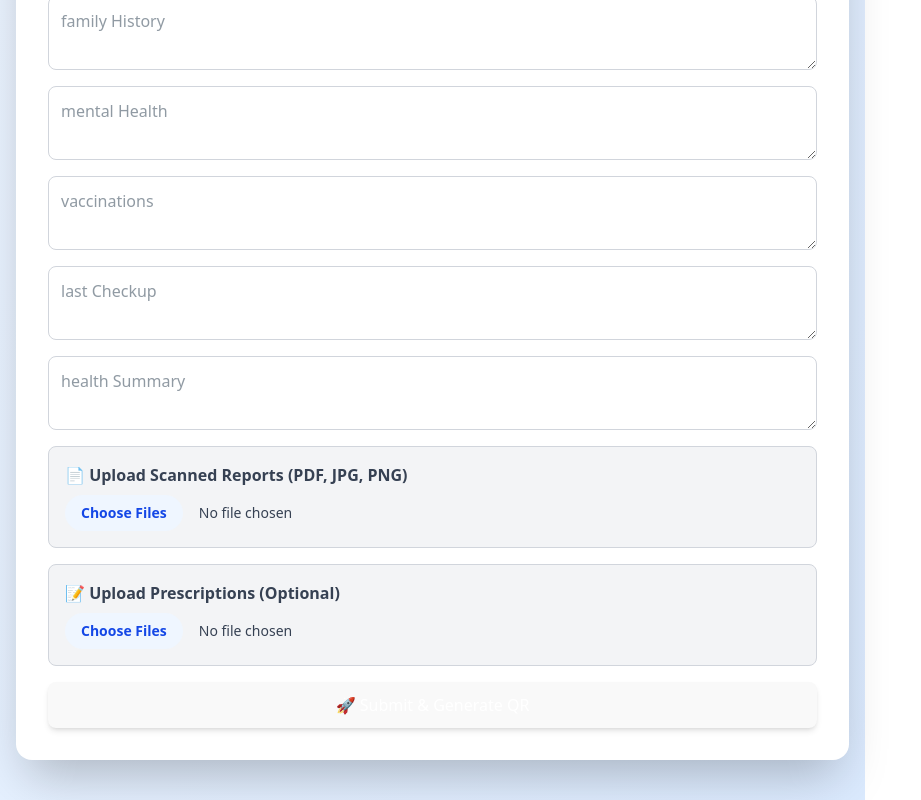
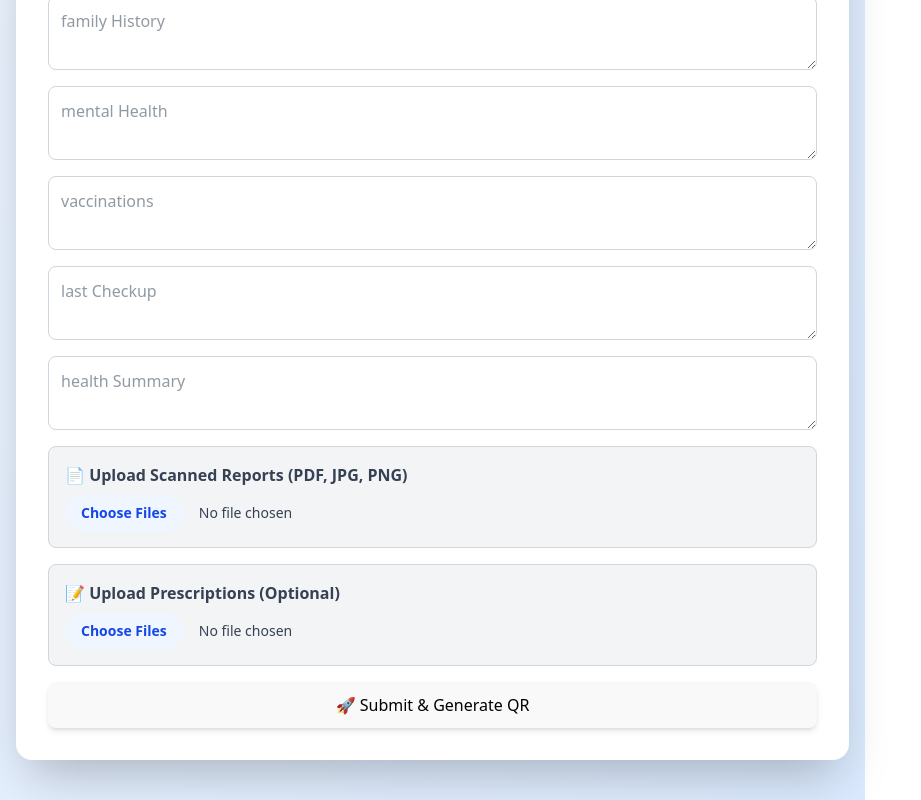
Before and after one commit to vardhan011/qrhelper, a React (Vite) app in the folder qr-health-frontend/: page / in a window 1280 px wide. Shown: the part 780-1580 px from the top of the page, without its empty margins (0-921 px from the left). Built offline with nearby package versions, Linux system fonts and the light colour scheme.

Commit message:
Changes some code of line

```diff
--- a/qr-health-frontend/src/components/UserForm.jsx
+++ b/qr-health-frontend/src/components/UserForm.jsx
@@ -101,7 +101,7 @@ const UserForm = () => {
 
                     <button
                         type="submit"
-                        className="col-span-full w-full bg-black text-white font-semibold py-3 rounded-xl shadow-md hover:bg-gray-900 hover:scale-[1.01] active:scale-[0.98] transition-all duration-200 ease-in-out"
+                        className="col-span-full w-full bg-black text-black font-semibold py-3 rounded-xl shadow-md hover:bg-gray-900 hover:scale-[1.01] active:scale-[0.98] transition-all duration-200 ease-in-out"
                     >
                         🚀 Submit & Generate QR
                     </button>
--- a/qr-health-frontend/src/pages/ViewUser.jsx
+++ b/qr-health-frontend/src/pages/ViewUser.jsx
@@ -94,7 +94,8 @@ const ViewUser = () => {
                 <div className="mt-10 flex flex-col items-center">
                     <h3 className="text-xl font-bold mb-2">📱 QR Code</h3>
                     <div ref={qrRef} className="bg-white p-4 rounded-lg shadow-md">
-                        <QRCode value={`https://your-frontend.vercel.app/view/${user._id}`}
+                        <QRCode value={`https://qrhelper.vercel.app/view/${user._id}`}
+
                             size={128} />
                     </div>
                     <p className="text-sm text-gray-500 mt-2">Scan to view this profile</p>
```
